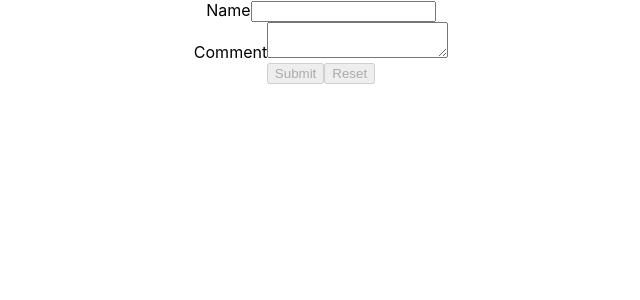
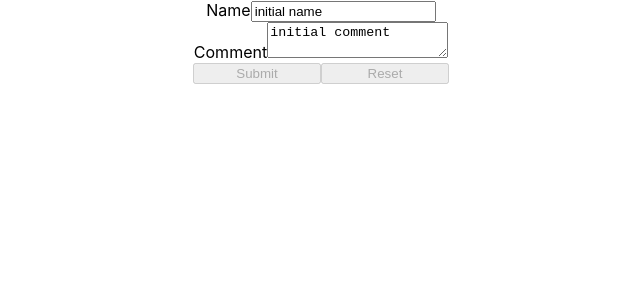
Before and after one commit to kling-igor/finalform-mst, a React (Create React App) app: page / in a window 1280 px wide. Shown: the top 300 px of the page, without its empty margins (319-959 px from the left). Built offline with nearby package versions, Linux system fonts and the light colour scheme.

Commit message:
async submit and declarative initial values

```diff
--- a/src/App.tsx
+++ b/src/App.tsx
@@ -5,8 +5,10 @@ import { Form, Field } from 'react-final-form'
 
 class App extends React.Component {
 
-  onSubmit = (values: any) => {
+  onSubmit = async (values: any): Promise<any> => {
     console.log(values)
+
+    return new Promise(resolve => setTimeout(resolve, 1000))
   }
 
   render() {
@@ -14,9 +16,9 @@ class App extends React.Component {
       <div className="App">
         <Form
           onSubmit={this.onSubmit}
-          // validate={validate}
+          initialValues={{ name: 'initial name', comment: 'initial comment' }}
           render={({ handleSubmit, submitting, pristine, form }) => (
-            <form onSubmit={handleSubmit}>
+            <form onSubmit={handleSubmit} style={{ display: 'flex', flexDirection: 'column' }}>
               <Field
                 name="name"
                 render={({ input, meta }) => (
@@ -37,16 +39,20 @@ class App extends React.Component {
                   </div>
                 )}
               />
-              <button type="submit" disabled={submitting || pristine}>
+              <div>
+                <button type="submit" disabled={submitting || pristine} style={{ width: '8rem' }}>
                   Submit
                 </button>
                 <button
                   type="button"
                   onClick={form.reset}
                   disabled={submitting || pristine}
+                  style={{ width: '8rem' }}
                 >
                   Reset
                 </button>
+              </div>
+              {submitting && <span>submitting...</span>}
             </form>
           )}
         />
```
Also changed, not shown: 1 other file (tests, documents, lock files or other folders). Lines whose indentation alone changed are shown as unchanged.
